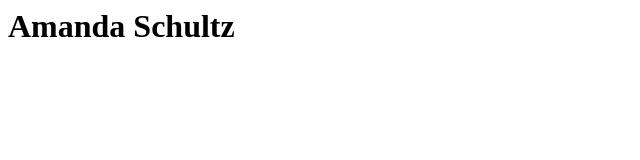
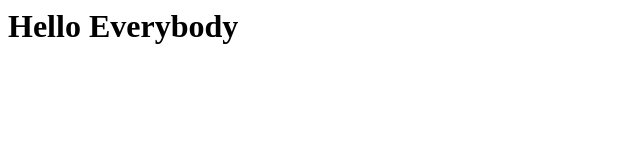
Before and after one commit to schultzamanda/schultzamanda.github.io, a plain HTML site: page index.html in a window 1280 px wide. Shown: the whole page, without its empty margins (0-640 px from the left). Drawn offline with Linux system fonts and the light colour scheme.

Commit message:
Update index.html

```diff
--- a/index.html
+++ b/index.html
@@ -5,7 +5,7 @@
 </head>
 
 <body>
-  <h1>Amanda Schultz</h1>
+  <h1>Hello Everybody</h1>
 </body>
 
 </html>
```
